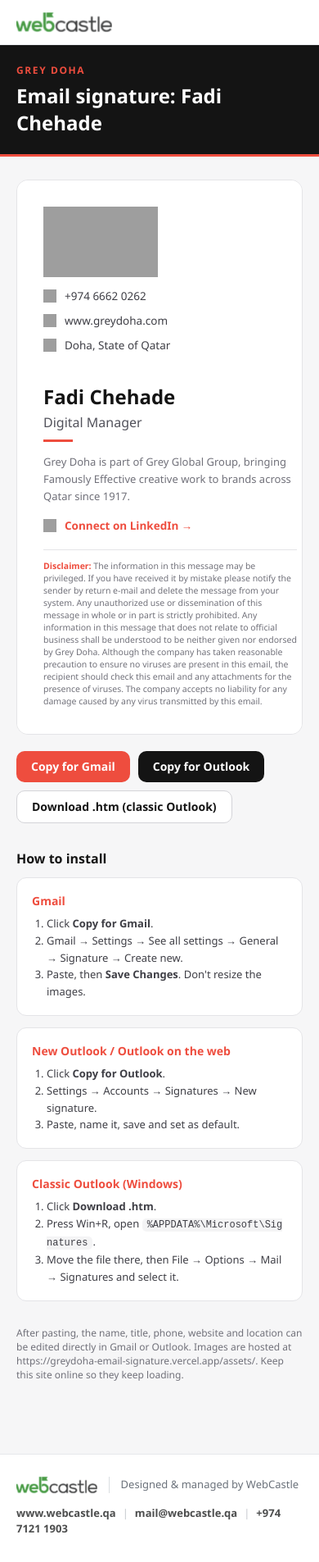
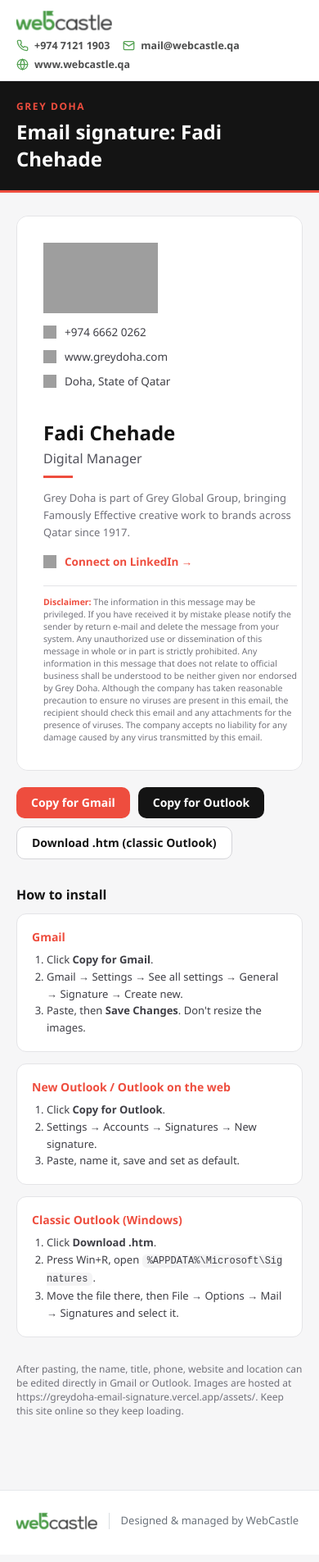
Before and after one commit to vishalsudhan/greydoha-email-signature, a plain HTML site: page fadi-chehade/index.html in a window 390 px wide. Shown: the whole page at 82% size. Drawn offline with Linux system fonts and the light colour scheme; grey boxes are pictures that could not be loaded.

Commit message:
WebCastle phone, email and website moved into the page header
Co-Authored-By: Claude Opus 5.5 <noreply@anthropic.com>
Claude-Session: https://claude.ai/code/session_015rD8QKVaLRxDmrH4EqXnRB

```diff
--- a/fadi-chehade/index.html
+++ b/fadi-chehade/index.html
@@ -31,24 +31,25 @@
 </style>
 <style id="wc-brand-css">
   .wc-top{background:#fff;border-bottom:1px solid #E6E8EB}
-  .wc-top .in{max-width:860px;margin:0 auto;padding:14px 20px;display:flex;align-items:center;justify-content:space-between;gap:16px}
+  .wc-top .in{max-width:860px;margin:0 auto;padding:12px 20px;display:flex;flex-wrap:wrap;align-items:center;justify-content:space-between;gap:10px 24px}
   .wc-top a{display:inline-flex;align-items:center;text-decoration:none}
   .wc-top img{height:26px;width:auto;display:block}
-  .wc-top .tag{font:600 12px/1 'Segoe UI','Helvetica Neue',Helvetica,Arial,sans-serif;letter-spacing:1.4px;text-transform:uppercase;color:#4D4E4E}
-  .wc-top .tag b{color:#53A151;font-weight:700}
+  .wc-top .brand{display:flex;align-items:center;gap:14px}
+  .wc-top .tag{font:600 11.5px/1 'Segoe UI','Helvetica Neue',Helvetica,Arial,sans-serif;letter-spacing:1.3px;text-transform:uppercase;color:#7A7F86;border-left:1px solid #DADDE1;padding-left:14px}
+  .wc-top .links{display:flex;flex-wrap:wrap;align-items:center;gap:6px 18px;font:600 13px/1.2 'Segoe UI','Helvetica Neue',Helvetica,Arial,sans-serif}
+  .wc-top .links a{color:#4D4E4E;gap:7px}
+  .wc-top .links a:hover{color:#53A151}
+  .wc-top .links svg{width:15px;height:15px;flex:none;fill:none;stroke:#53A151;stroke-width:2;stroke-linecap:round;stroke-linejoin:round}
   .wc-foot{background:#fff;border-top:1px solid #E6E8EB;margin-top:24px}
   .wc-foot .in{max-width:860px;margin:0 auto;padding:26px 20px 30px;display:flex;flex-wrap:wrap;align-items:center;justify-content:space-between;gap:14px 28px;font:13px/1.5 'Segoe UI','Helvetica Neue',Helvetica,Arial,sans-serif;color:#6B727B}
   .wc-foot img{height:22px;width:auto;display:block}
   .wc-foot .brand{display:flex;align-items:center;gap:14px}
   .wc-foot .brand span{border-left:1px solid #DADDE1;padding-left:14px}
-  .wc-foot .links a{color:#4D4E4E;text-decoration:none;font-weight:600}
-  .wc-foot .links a:hover{color:#53A151}
-  .wc-foot .links i{font-style:normal;color:#C4C8CD;margin:0 8px}
-  @media (max-width:700px){.wc-top .tag{display:none} .wc-foot .in{flex-direction:column;align-items:flex-start}}
+  @media (max-width:760px){.wc-top .tag{display:none} .wc-top .links{gap:8px 16px;font-size:12.5px} .wc-foot .in{flex-direction:column;align-items:flex-start}}
 </style>
 </head>
 <body>
-<div class="wc-top" id="wc-top"><div class="in"><a href="https://www.webcastle.qa/" target="_blank" rel="noopener" aria-label="WebCastle"><img src="/assets/webcastle-wordmark.png" alt="WebCastle"></a><span class="tag">Email Signature Studio <b>&middot;</b> by WebCastle</span></div></div>
+<div class="wc-top" id="wc-top"><div class="in"><div class="brand"><a href="https://www.webcastle.qa/" target="_blank" rel="noopener" aria-label="WebCastle"><img src="/assets/webcastle-wordmark.png" alt="WebCastle"></a><span class="tag">Email Signature Studio</span></div><div class="links"><a href="tel:+97471211903"><svg viewBox="0 0 24 24"><path d="M22 16.9v3a2 2 0 0 1-2.2 2 19.8 19.8 0 0 1-8.6-3.1 19.5 19.5 0 0 1-6-6A19.8 19.8 0 0 1 2.1 4.2 2 2 0 0 1 4.1 2h3a2 2 0 0 1 2 1.7c.1.9.4 1.8.7 2.7a2 2 0 0 1-.5 2.1L8 9.8a16 16 0 0 0 6 6l1.3-1.3a2 2 0 0 1 2.1-.4c.9.3 1.8.6 2.7.7a2 2 0 0 1 1.7 2z"/></svg>+974 7121 1903</a><a href="mailto:mail@webcastle.qa"><svg viewBox="0 0 24 24"><rect x="2" y="4" width="20" height="16" rx="2"/><path d="m22 7-10 6L2 7"/></svg>mail@webcastle.qa</a><a href="https://www.webcastle.qa/" target="_blank" rel="noopener"><svg viewBox="0 0 24 24"><circle cx="12" cy="12" r="10"/><path d="M2 12h20M12 2a15.3 15.3 0 0 1 4 10 15.3 15.3 0 0 1-4 10 15.3 15.3 0 0 1-4-10 15.3 15.3 0 0 1 4-10z"/></svg>www.webcastle.qa</a></div></div></div><!--/wc-top-->
 <header><div class="in"><p>Grey Doha</p><h1>Email signature: Fadi Chehade</h1></div></header>
 <div class="wrap">
   <div class="card" id="sig">
@@ -202,7 +203,7 @@
   </div>
   <footer>After pasting, the name, title, phone, website and location can be edited directly in Gmail or Outlook. Images are hosted at https://greydoha-email-signature.vercel.app/assets/. Keep this site online so they keep loading.</footer>
 </div>
-<footer class="wc-foot" id="wc-foot"><div class="in"><div class="brand"><a href="https://www.webcastle.qa/" target="_blank" rel="noopener"><img src="/assets/webcastle-wordmark.png" alt="WebCastle"></a><span>Designed &amp; managed by WebCastle</span></div><div class="links"><a href="https://www.webcastle.qa/" target="_blank" rel="noopener">www.webcastle.qa</a><i>|</i><a href="mailto:mail@webcastle.qa">mail@webcastle.qa</a><i>|</i><a href="tel:+97471211903">+974 7121 1903</a></div></div></footer>
+<footer class="wc-foot" id="wc-foot"><div class="in"><div class="brand"><a href="https://www.webcastle.qa/" target="_blank" rel="noopener"><img src="/assets/webcastle-wordmark.png" alt="WebCastle"></a><span>Designed &amp; managed by WebCastle</span></div></div></footer>
 <script>
 document.querySelectorAll('[data-copy]').forEach(btn => btn.addEventListener('click', async () => {
   const el = document.querySelector('#' + btn.dataset.copy + ' > table');
```
Also changed, not shown: index.html (+10 -9 lines), team.html (+10 -9 lines).
